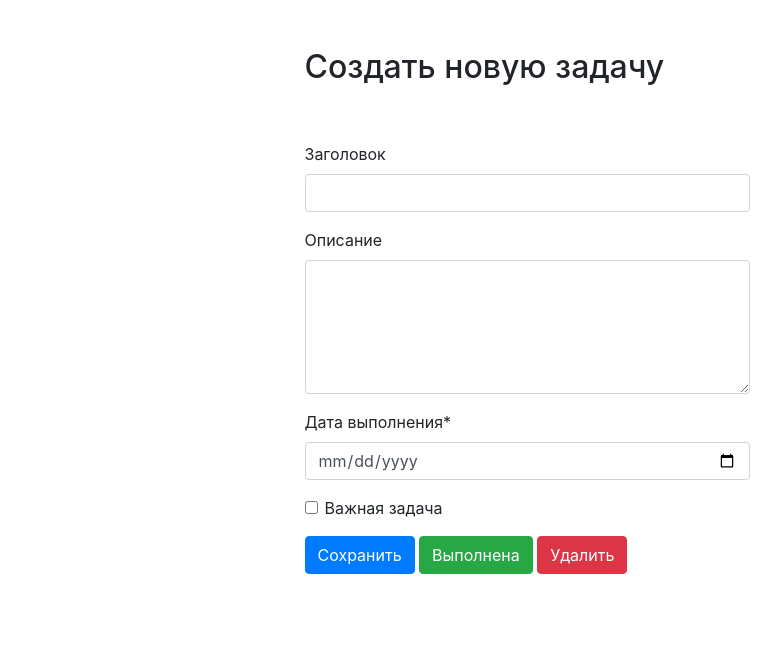
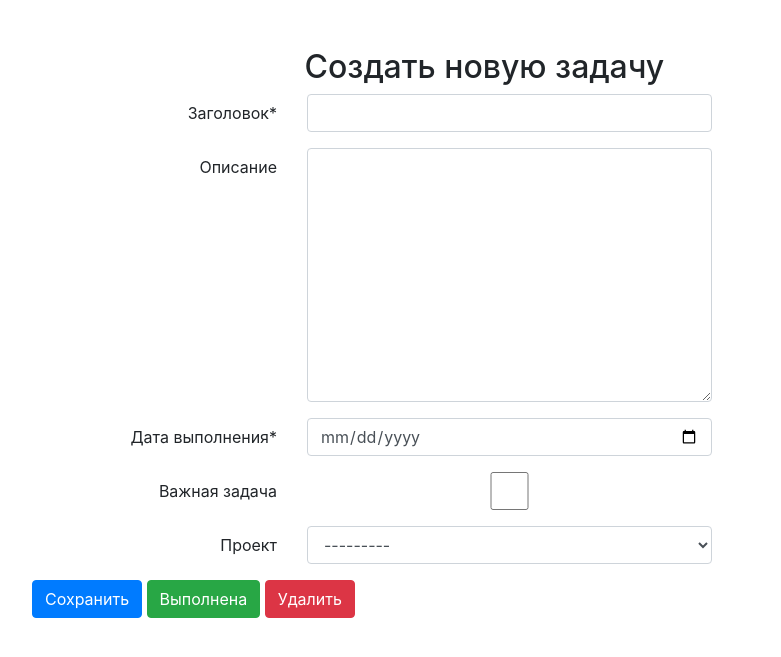
Before and after one commit to ikazman/todoneo, a Django app: page /create/ in a window 1280 px wide. Shown: the part 56-713 px from the top of the page, without its empty margins (113-894 px from the left). Run offline with Django 3.2, Linux system fonts and the light colour scheme; the visitor is signed in with stand-in values (Sample User, id 1); data that the repository does not hold is empty; some libraries are stand-ins or nearby versions.

Commit message:
New views, new templates

```diff
--- a/templates/create.html
+++ b/templates/create.html
@@ -6,8 +6,8 @@
             <h2>Создать новую задачу</h2>
         </div>
     </div>
-    <div class="row justify-content-center mt-5">
-        <div class="col-md-5">
+    <div class="col-md-12 p-W5">
+        <div class="col-md-10">
             {% if error %}
                 <div class="alert alert-danger" role="alert">
                     {{ error }}
--- a/templates/utility/task_form.html
+++ b/templates/utility/task_form.html
@@ -1,22 +1,44 @@
+{% load user_filters %}
+
 <form method="POST">
     {% csrf_token %}
-    <div class="form-group">
-        <label for="title">Заголовок</label>
-        <input type="text" name="title" class="form-control" id="title" value="{{ todo.title }}" required>
+{##}
+{#    <div class="form-group">#}
+{#        <label for="title">Заголовок</label>#}
+{#        <input type="text" name="title" class="form-control" id="title" value="{{ todo.title }}" required>#}
+{#    </div>#}
+{#    <div class="form-group">#}
+{#        <label for="title">Проект</label>#}
+{#        <input type="text" name="project" class="form-control" id="title" value="{{ todo.project }}" required>#}
+{#    </div>#}
+{#    <div class="form-group">#}
+{#        <label for="memo">Описание</label>#}
+{#        <textarea name="memo" rows="5" class="form-control" id="memo" >{{ todo.memo }}</textarea>#}
+{#    </div>#}
+{#    <div class="form-group" aria-required="true">#}
+{#        <label for="id_planed_date">Дата выполнения<span class="required">*</span></label>#}
+{#        <input type="date" name="planed_date" class="form-control" required id="id_planed_date" value="{{ todo.planed_date }}">#}
+{#    </div>#}
+{#    <div class="form-group form-check">#}
+{#        <input type="checkbox" name="important" class="form-check-input" id="important" {% if todo.important %}checked{% endif %}>#}
+{#        <label class="form-check-label" for="important">Важная задача</label>#}
+{#    </div>#}
+    <div class="container">
+    {% for field in form %}
+        <div class="form-group row" aria-required={% if field.field.required %}"true"{% else %}"false"{% endif %}>
+                <label for="{{ field.id_for_label }}" class="col-md-4 col-form-label text-md-right">{{ field.label }}{% if field.field.required %}<span class="required">*</span>{% endif %}</label>
+                <div class="col-md-6">
+                    {{ field|addclass:"form-control" }}
+                    {% if field.help_text %}
+                    <small id="{{ field.id_for_label }}-help" class="form-text text-muted">{{ field.help_text|safe }}</small>
+                    {% endif %}
+                </div>
+        </div>
+    {% endfor %}
+        <div class="container">
+            <button type="submit" class="btn btn-primary">Сохранить</button>
+            <button type="button" class="btn btn-success" onclick="$('#complete').click()">Выполнена</button>
+            <button type="button" class="btn btn-danger" onclick="$('#delete').click()">Удалить</button>
+        </div>
     </div>
-    <div class="form-group">
-        <label for="memo">Описание</label>
-        <textarea name="memo" rows="5" class="form-control" id="memo" >{{ todo.memo }}</textarea>
-    </div>
-    <div class="form-group" aria-required="true">
-        <label for="id_planed_date">Дата выполнения<span class="required">*</span></label>
-        <input type="date" name="planed_date" class="form-control" required id="id_planed_date" value="{{ todo.planed_date }}">
-    </div>
-    <div class="form-group form-check">
-        <input type="checkbox" name="important" class="form-check-input" id="important" {% if todo.important %}checked{% endif %}>
-        <label class="form-check-label" for="important">Важная задача</label>
-    </div>
-    <button type="submit" class="btn btn-primary">Сохранить</button>
-    <button type="button" class="btn btn-success" onclick="$('#complete').click()">Выполнена</button>
-    <button type="button" class="btn btn-danger" onclick="$('#delete').click()">Удалить</button>
 </form>
--- a/todo/forms.py
+++ b/todo/forms.py
@@ -1,7 +1,7 @@
 from django import forms
 from django.forms import ModelForm
 
-from .models import Todo
+from .models import Project, Todo
 
 
 class DateInput(forms.DateInput):
@@ -11,11 +11,12 @@ class DateInput(forms.DateInput):
 class TodoForm(ModelForm):
     class Meta:
         model = Todo
-        fields = ['title', 'memo', 'planed_date', 'important']
+        fields = ['title', 'memo', 'planed_date', 'important', 'project']
         widgets = {
             'planed_date': DateInput(),
         }
         labels = {'title': 'Заголовок',
+                  'project': 'Проект',
                   'memo': 'Описание',
                   'planed_date': 'Дата выполнения',
                   'important': 'Важная задача'}
--- a/todo/models.py
+++ b/todo/models.py
@@ -2,6 +2,25 @@ from datetime import date
 
 from django.contrib.auth.models import User
 from django.db import models
+
+
+class Project(models.Model):
+    """Модель проекта.
+    Описание полей:
+    1) название - текстовое поле с огарничением в 200 знаков,
+    2) slug - url с проверкой допустимых символов, описание - текстовое поле.
+    Название и url проверятся на уникальность.
+    """
+
+    title = models.CharField(max_length=200, unique=True,
+                             verbose_name='Имя проекта')
+    slug = models.SlugField(max_length=200, unique=True,
+                            verbose_name='Идентификатор')
+    description = models.TextField(blank=True, null=True,
+                                   verbose_name='Описание')
+
+    def __str__(self):
+        return self.title  # возвращаем наименование при печати
 
 
 class Todo(models.Model):
@@ -12,9 +31,12 @@ class Todo(models.Model):
     date_completed = models.DateTimeField(null=True, blank=True)
     important = models.BooleanField(default=False)
     user = models.ForeignKey(User, on_delete=models.CASCADE)
+    project = models.ForeignKey(Project, on_delete=models.SET_NULL,
+                                related_name='project', blank=True, null=True,
+                                verbose_name='Проект')
 
     def __str__(self):
         return self.title
 
     class Meta:
-        ordering = ['-planed_date']
+        ordering = ['planed_date']
--- a/todo/views.py
+++ b/todo/views.py
@@ -1,3 +1,5 @@
+from itertools import groupby
+
 from django.contrib.auth.decorators import login_required
 from django.shortcuts import get_object_or_404, redirect, render
 from django.utils import timezone
@@ -26,6 +28,11 @@ def create(request):
     form = TodoForm()
     return render(request, 'create.html', {'form': form})
 
+
+@login_required
+def task_view(request, todo_pk):
+    task = get_object_or_404(Todo, pk=todo_pk, user=request.user)
+    return render(request, 'task_view.html', {'todo': task})
 
 @login_required
 def edit_task(request, todo_pk):
```
Also changed, not shown: templates/current.html (+6 -2 lines), templates/task_view.html (+4 -9 lines), todo/admin.py (+11 -2 lines).
